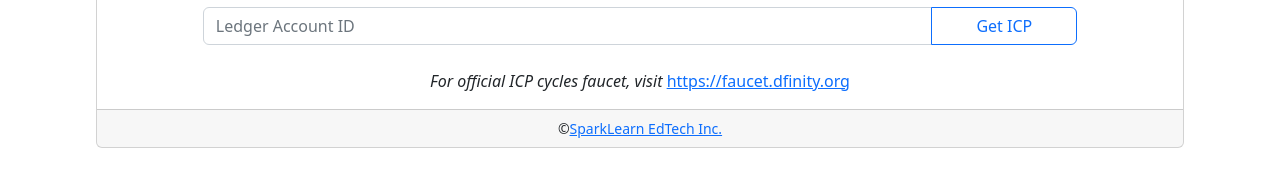
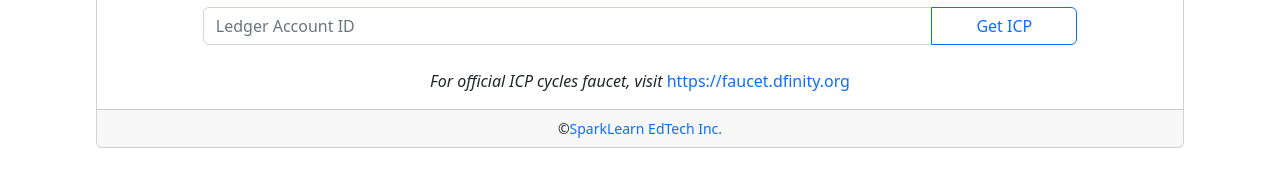
Before and after one commit to crs26/icp-faucet, a Next.js app: page / in a window 1280 px wide. Shown: the part 374-560 px from the top of the page. Built offline with nearby package versions, Linux system fonts and the light colour scheme.

Commit message:
Remove text-deco on anchors

```diff
--- a/src/styles/globals.css
+++ b/src/styles/globals.css
@@ -20,3 +20,7 @@ body {
   color: rgb(var(--foreground-rgb));
   background-color: #fff;
 }
+
+a {
+  text-decoration: none !important;
+}
```
